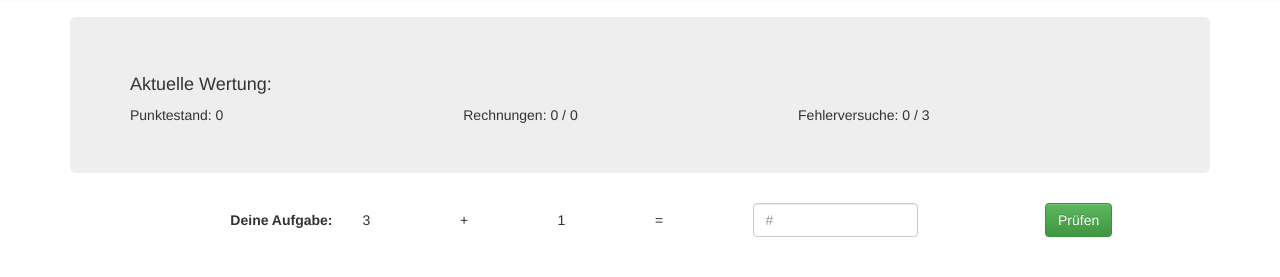
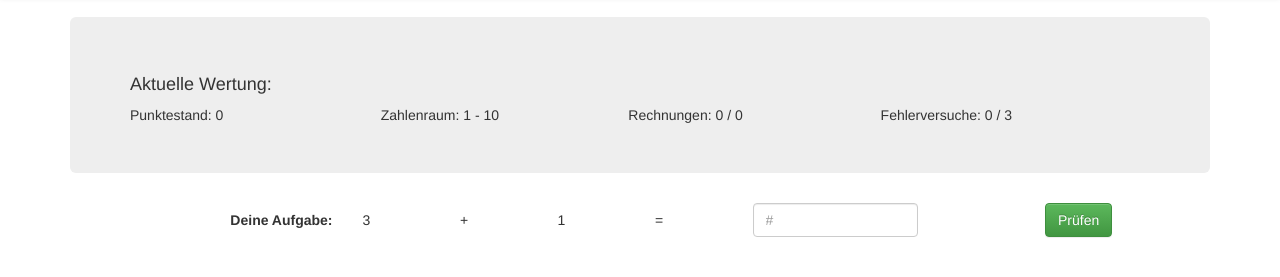
Before and after one commit to schmic/ng-elementary-calc, a website: page index.html in a window 1280 px wide. Shown: the part 53-330 px from the top of the page. Drawn offline with nearby package versions, Linux system fonts and the light colour scheme; files whose address does not match are found by name.

Commit message:
Fixes #6 - Zahlenraum anzeigen

```diff
--- a/index.html
+++ b/index.html
@@ -34,6 +34,7 @@
             <h4>Aktuelle Wertung:</h4>
             <ul class="nav nav-pills nav-justified">
                 <li>Punktestand: {{ vm.currentScore }}</li>
+                <li>Zahlenraum: 1 - {{ vm.calcBase }}</li>
                 <li>Rechnungen: {{ vm.correctCount }} / {{ vm.calcCount }}</li>
                 <li>Fehlerversuche: {{ vm.errorCount }} / {{ vm.maxErrorCount }}</li>
             </ul>
```
